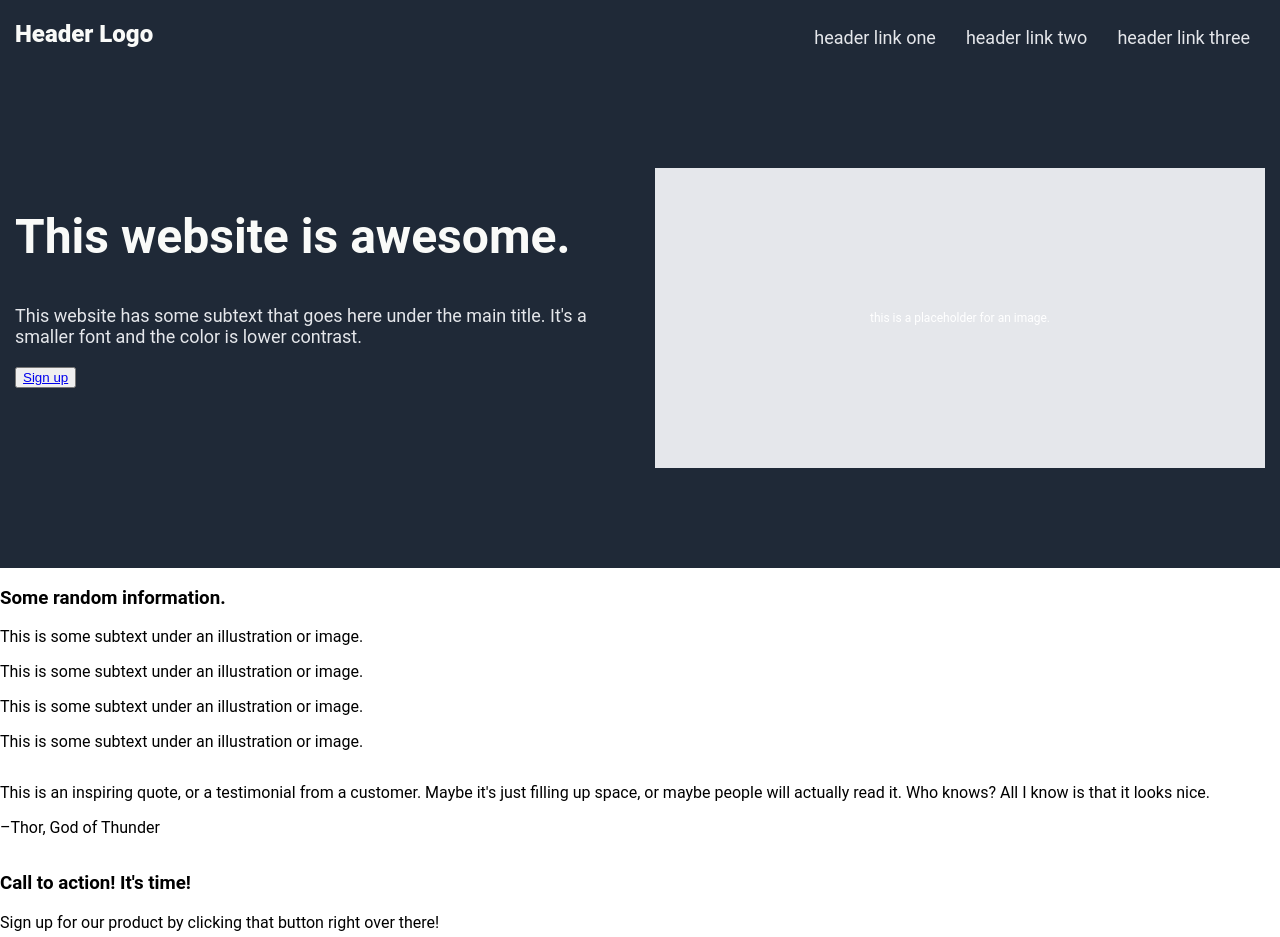
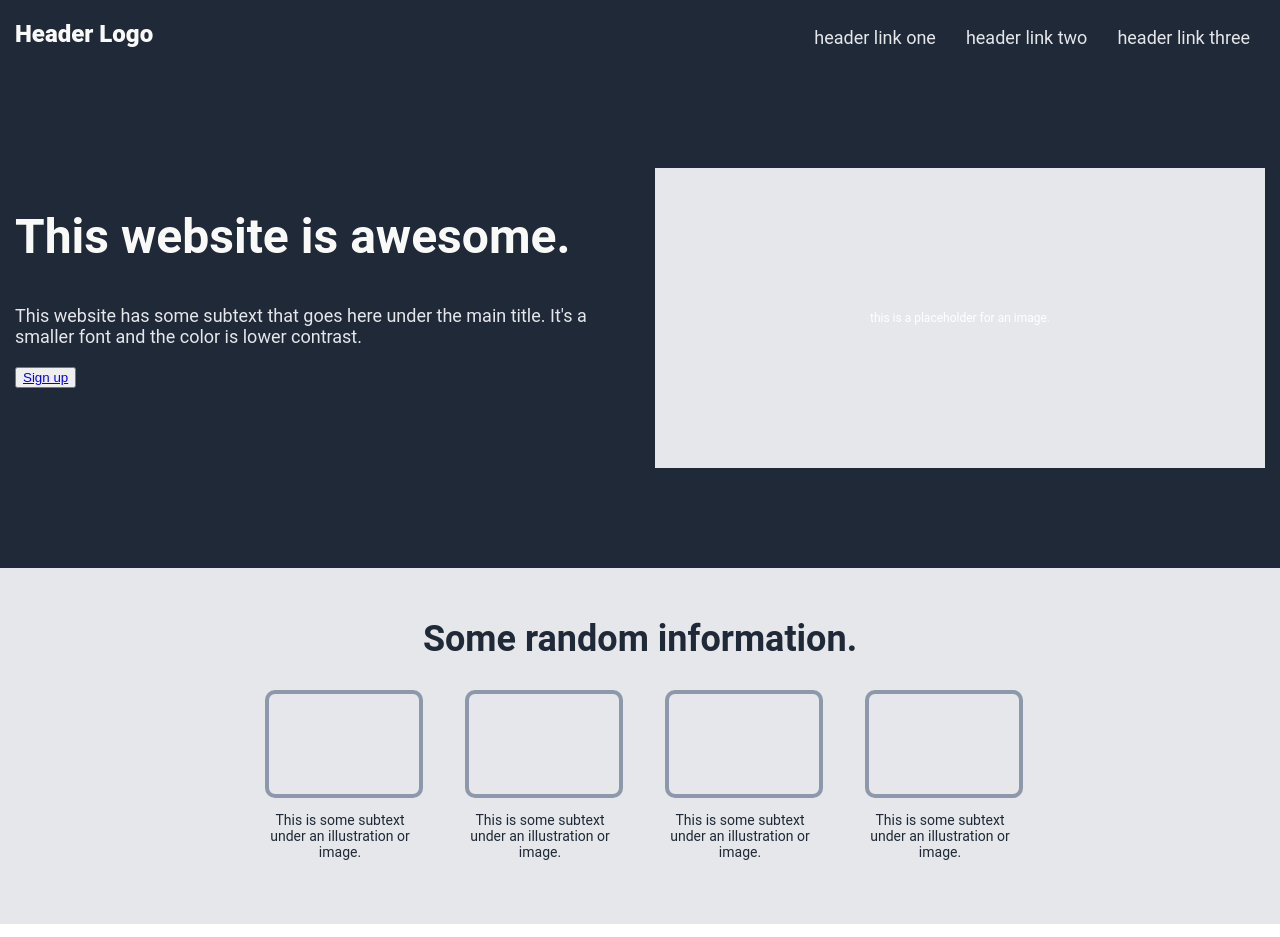
Before and after one commit to MatthewWestDev/landing-page, a plain HTML site: page index.html in a window 1280 px wide. Shown: the top 937 px of the page. Drawn offline with Linux system fonts and the light colour scheme.

Commit message:
Complete information section

```diff
--- a/index.html
+++ b/index.html
@@ -34,6 +34,7 @@
 
     <section class="cards">
         <h3>Some random information.</h3>
+        <div class="card-wrap">
         <section class="card">
             <div></div>
             <p>This is some subtext under an illustration or image.</p>
@@ -50,6 +51,7 @@
             <div></div>
             <p>This is some subtext under an illustration or image.</p>
         </section>
+        </div>
     </section>
 
     <section class="testimonial">
--- a/styles.css
+++ b/styles.css
@@ -77,6 +77,42 @@ body {
     align-items: center;
   }
 
+  .cards {
+    background-color: #e5e7eb;
+    color: #1f2937;
+    font-size: 18px;
+    padding: 50px 15px;
+    text-align: center;
+  }
+
+    .cards h3 {
+        font-size: 36px;
+        font-weight: bold;
+        margin: 0 0 30px 0;
+    }
+
+    .card-wrap {
+        display: flex;
+    justify-content: center;
+    gap: 50px;
+    flex-wrap: wrap;
+    }
+
+  .card {
+    max-width: 150px;
+    font-size: 14px;
+  }
+
+  .card div {
+    border: 4px solid #8d99aa;
+    border-radius: 10px;
+    width: 100%;
+    height: 100px;
+  }
+
+
+
+
   footer {
     display: flex;
     justify-content: center;
```
